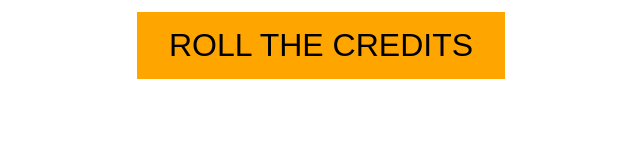
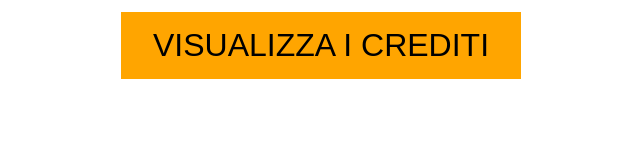
Before and after one commit to theheroGAC/X-project-PS4, a plain HTML site: page payloads/creditsloader.html in a window 1280 px wide. Shown: the whole page, without its empty margins (319-959 px from the left). Drawn offline with Linux system fonts and the light colour scheme.

Commit message:
Update creditsloader.html

```diff
--- a/payloads/creditsloader.html
+++ b/payloads/creditsloader.html
@@ -23,7 +23,7 @@
 
 <body>
 <center>
-<button class="button" onclick="myFunction()">ROLL THE CREDITS</button>
+<button class="button" onclick="myFunction()">VISUALIZZA I CREDITI</button>
 </center>
 <script>
 function myFunction() {
```
